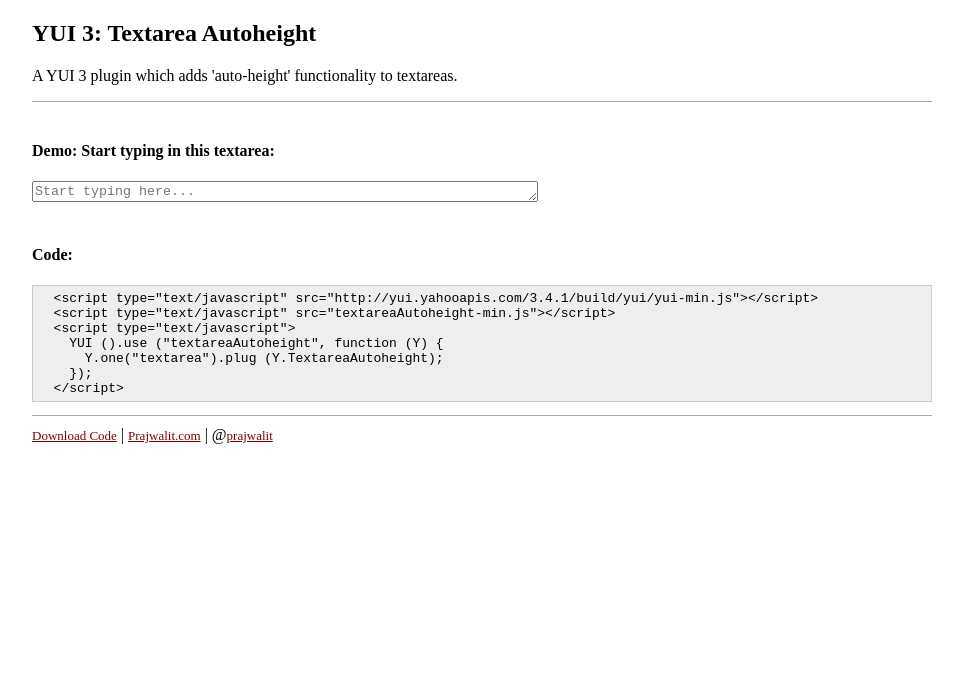
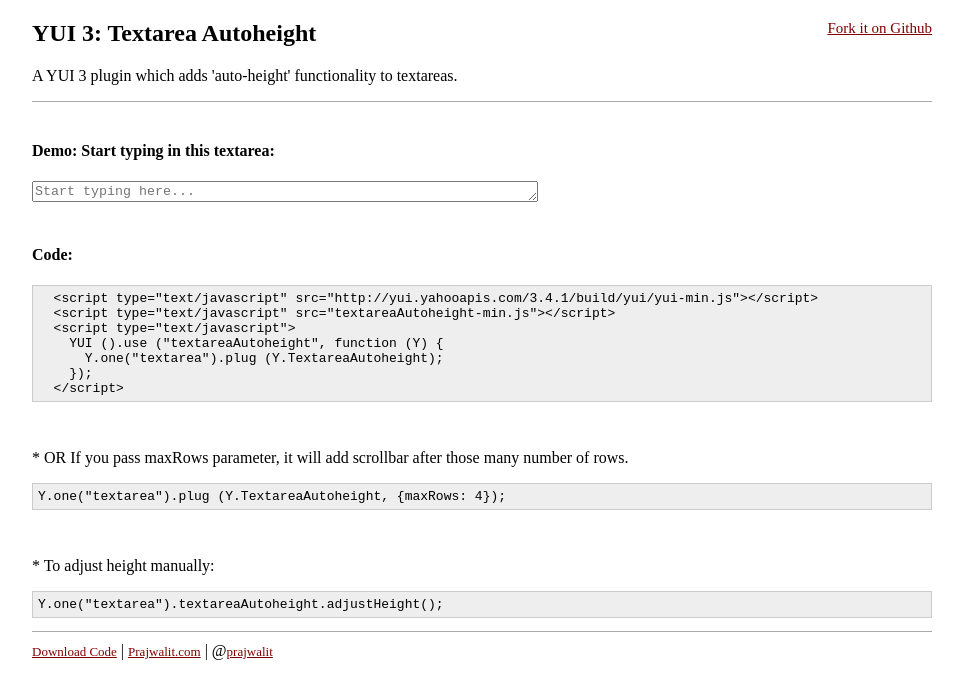
Before and after one commit to prajwalit/textarea-autoheight, a plain HTML site: page index.html in a window 1280 px wide. Shown: the whole page, without its empty margins (158-1121 px from the left). Drawn offline with Linux system fonts and the light colour scheme; a script that the page names is missing.

Commit message:
Documentation updated.

```diff
--- a/index.html
+++ b/index.html
@@ -15,7 +15,7 @@
           border-top: 1px solid #aaa;
           padding-top: 10px;
       }
-      footer a {
+      a {
           font-size: 13px;
           color: maroon;
       }
@@ -31,7 +31,10 @@
           border: 1px solid #ccc;
           padding: 5px;
       }
-
+      .fork {
+          float: right;
+          font-size: 15px;
+      }
       textarea {
           width: 500px;
       }
@@ -39,6 +42,7 @@
   </head>
   <body>
     <header>
+      <a class="fork" href="https://github.com/prajwalit/textarea-autoheight">Fork it on Github</a>
       <h2>YUI 3: Textarea Autoheight</h2>
       <p>A YUI 3 plugin which adds 'auto-height' functionality to textareas.</p>
     </header>
@@ -57,6 +61,12 @@
       Y.one("textarea").plug (Y.TextareaAutoheight);
     });
   &lt;/script&gt;</pre>
+      <br />
+      <p>* OR If you pass maxRows parameter, it will add scrollbar after those many number of rows.</p>
+      <pre>Y.one("textarea").plug (Y.TextareaAutoheight, {maxRows: 4});</pre>
+      <br />
+      <p>* To adjust height manually:</p>
+      <pre>Y.one("textarea").textareaAutoheight.adjustHeight();</pre>
     </div>
     <footer>
       <a href="https://github.com/prajwalit/textarea-autoheight">Download Code</a>
```
